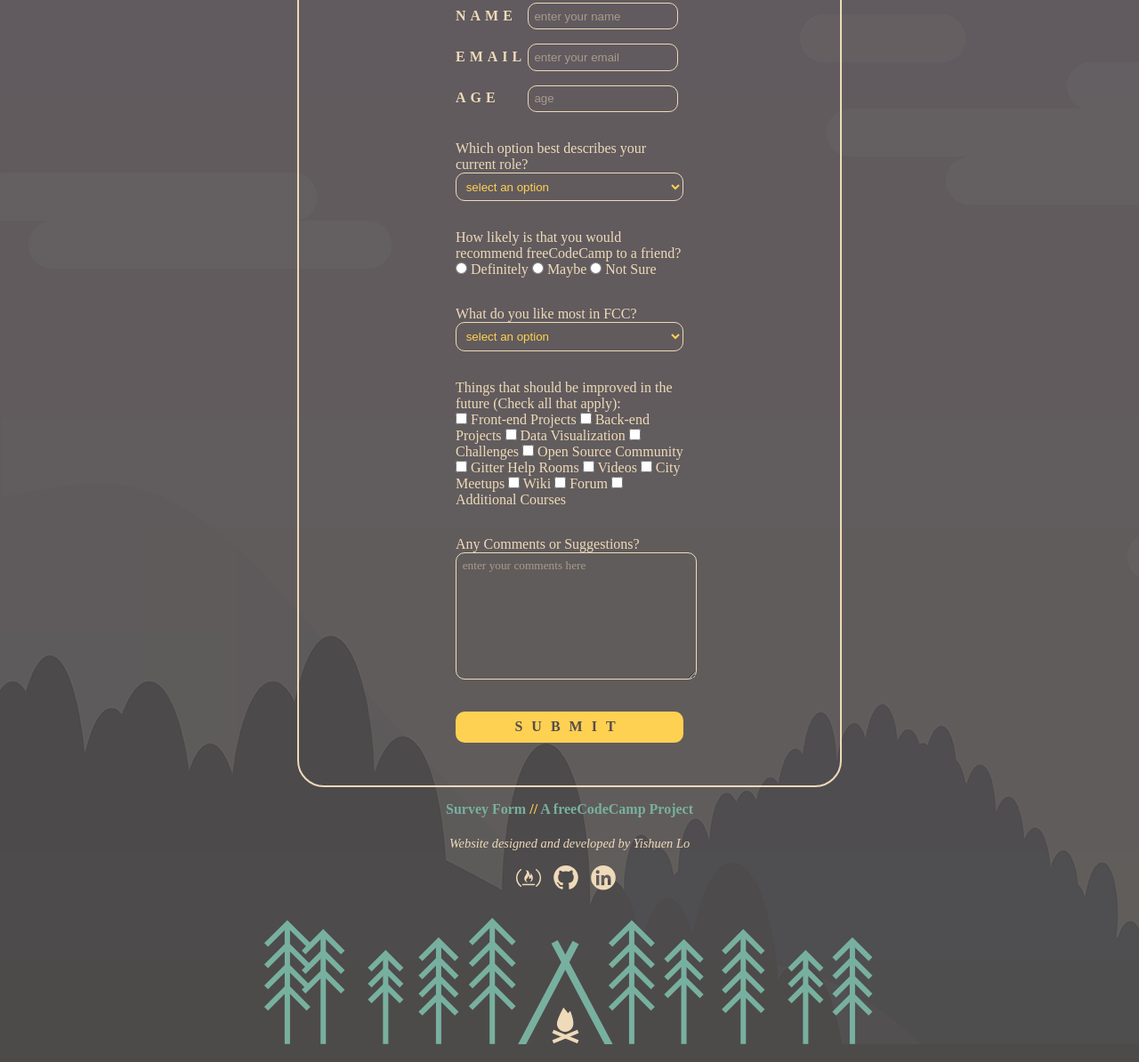
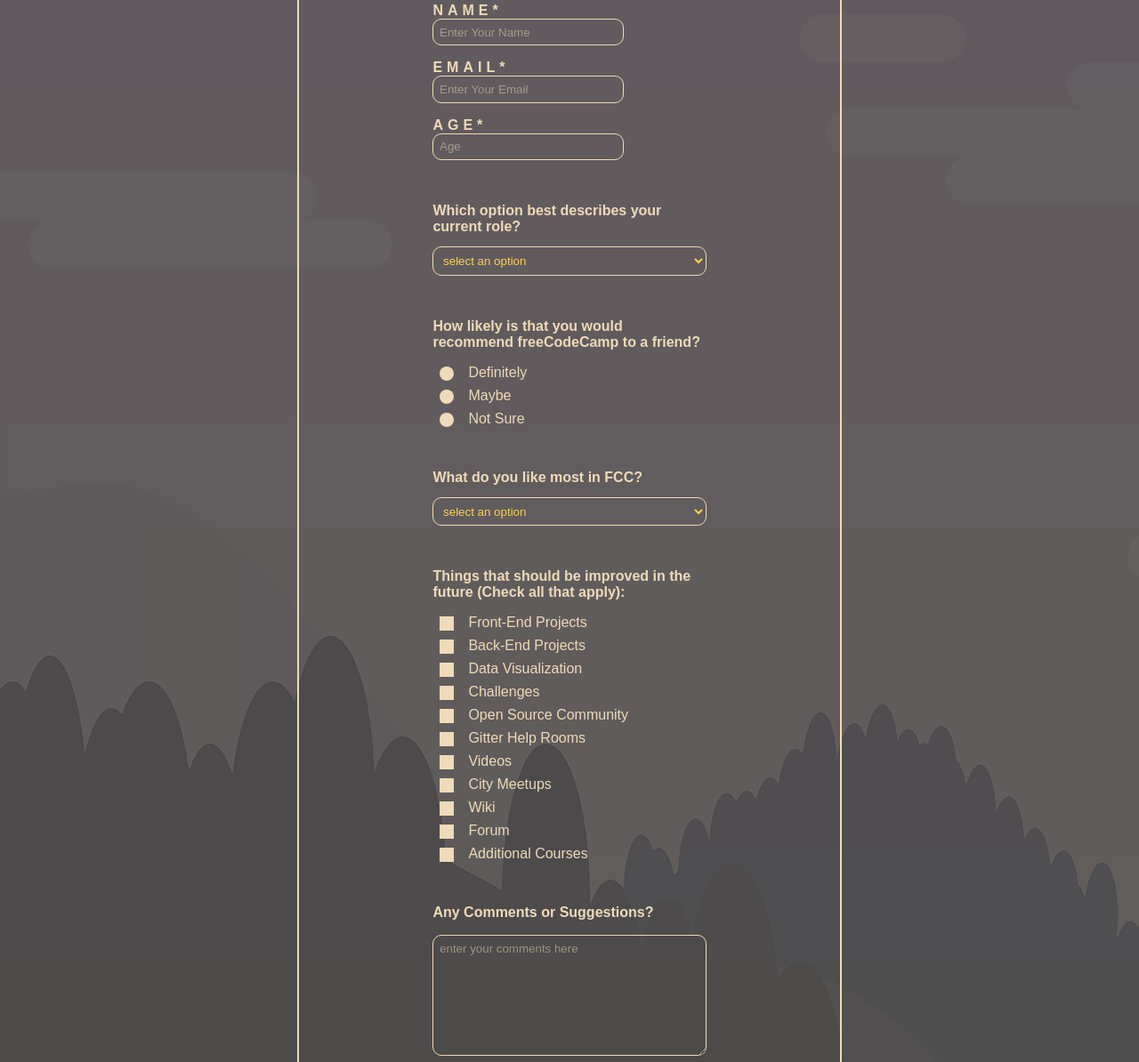
Before and after one commit to yishuenlo/surveyform, a plain HTML site: page index.html in a window 1280 px wide. Shown: the part 245-1439 px from the top of the page at 89% size. Drawn offline with Linux system fonts and the light colour scheme.

Commit message:
style checkboxes and radio buttons

```diff
--- a/css/style.css
+++ b/css/style.css
@@ -1,6 +1,6 @@
 /* define document colors */
 :root{
-  --bg1: #574C4F;
+  --bg1: #4D4B4A;
   --bg2: #535145;
   --main: #efdab9;
   --select: #574c4f;
@@ -31,7 +31,7 @@ body {
   margin: 0;
   background-repeat: no-repeat;
   /* background-size: cover; */
-  font-family: nunito;
+  font-family: nunito, arial, sans-serif;
   font-weight: 100;
   color: var(--main);
 }
@@ -39,6 +39,10 @@ body {
 a{
   text-decoration: none;
   color: var(--accent2);
+}
+
+li{
+  list-style: none;
 }
 
 .question-group input, textarea, select{
@@ -74,13 +78,26 @@ input[type="text"],input[type="email"],input[type="number"], select{
   padding: 0.5em;
 }
 
+select option{
+  background-color: var(--bg1);
+}
+
+select{
+  display: block;
+  width: 96%;
+}
+
+.main-info input[type="text"]{
+  text-transform: capitalize;
+}
+
 option .placeholder{
   color: rgba(239,218,185,0.5);
 }
 
 input:focus{
   color: var(--accent1);
-  font-family: nunito;
+  font-family: nunito, arial, sans-serif;
 }
 
 h1{
@@ -117,11 +134,28 @@ h1{
 .question-group{
   width: 100%;
   margin: auto;
-  margin-bottom: 2em;
+  margin-top: 3em;
+}
+
+.question-group .question{
+  font-weight: 700;
+  margin-bottom: 1em;
+}
+
+.question-group select{
+  margin-top: 1em;
 }
 
 .main-info{
   margin-bottom: 1em;
+}
+
+#name-label, #email-label, #number-label{
+  font-family: nunito, arial, sans-serif;
+  font-weight: 700;
+  font-size: 1em;
+  letter-spacing: 5px;
+  text-transform: uppercase;
 }
 
 .left{
@@ -133,9 +167,97 @@ h1{
   width: 60%;
 }
 
+input[type="radio"] + label{
+  margin-right: 1em;
+}
+
+.checkboxes, .radio{
+  margin-left: 0.5em;
+}
+
+input[type="radio"] + .text{
+  margin-left: 0.5em;
+}
+
+/* customize the label (the container) */
+.container{
+  display: block;
+  position: relative;
+  padding-left: 2em;
+  margin-bottom: 0.5em;
+  cursor:pointer;
+  -webkit-user-select: none;
+  -moz-user-select: none;
+  -ms-user-select: none;
+  user-select: none;
+}
+
+/* hide the browser's default checkbox */
+.container input{
+  position: absolute;
+  opacity: 0;
+  cursor: pointer;
+}
+
+/* create custom checkbox */
+.checkmark {
+  position: absolute;
+  top: 2px;
+  left: 0;
+  height: 16px;
+  width: 16px;
+  background-color: var(--main);
+}
+
+.radio{
+  position: absolute;
+  top: 2px;
+  left: 0;
+  height: 16px;
+  width: 16px;
+  background-color: var(--main);
+  border-radius: 50%;
+}
+
+/* on mouse-over, add a grey background color */
+/* select any .checkmark after the action of hovering over .container */
+.container:hover input ~ .checkmark, .container:hover input ~ .radio {
+  background-color: #C4BCB0;
+}
+
+/* when the checkbox is checked, add a background */
+.container input:checked ~ .checkmark, .container input:checked ~ .radio{
+  background-color: var(--accent1);
+}
+
+/* create the checkmark/indicator (hidden when not checked) */
+.checkmark:after{
+  content: "";
+  position:absolute;
+  display: none;
+}
+
+/* show the checkmark when checked */
+.container input:checked ~ .checkmark:after {
+  display: block;
+}
+
+/* style the checkmark/indicator */
+.container .checkmark:after {
+  left: 4px;
+  top: 1px;
+  width: 5px;
+  height: 10px;
+  border: solid var(--bg1);
+  border-width: 0 3px 3px 0;
+  -webkit-transform: rotate(45deg);
+  -ms-transform: rotate(45deg);
+  transform: rotate(45deg);
+}
+
 textarea{
   width: 92%;
-  font-family: nunito;
+  font-family: nunito, arial, sans-serif;
   color: var(--accent1);
   border-radius: 10px;
   border: 1px solid var(--main);
@@ -144,13 +266,13 @@ textarea{
 
 textarea:focus{
   color: var(--accent1);
-  font-family: nunito;
+  font-family: nunito, arial, sans-serif;
 }
 
 #submit{
   width: 100%;
   height: 35px;
-  font-family: nunito;
+  font-family: nunito, arial, sans-serif;
   font-weight: 700;
   font-size: 1em;
   /* font-weight: 900; */
@@ -161,18 +283,13 @@ textarea:focus{
   background-color: var(--accent1);
   border-radius: 10px;
   border: none;
-}
-
-#name-label, #email-label, #number-label{
-  font-family: nunito;
-  font-weight: 700;
-  font-size: 1em;
-  letter-spacing: 5px;
-  text-transform: uppercase;
+  margin-top: 3em;
+  margin-bottom: 2em;
 }
 
 #submit:hover{
   background-color: #FBC02D;
+  transition: 400ms ease-out;
 }
 
 footer{
@@ -223,13 +340,46 @@ h3{
   fill: var(--accent1);
 }
 
+img{
+  display: block;
+  margin: auto;
+  bottom: 5em;
+}
+
+/* mobile view */
+@media(max-width: 375px){
+  main{
+    padding: 20px;
+    width: 76%;
+  }
+  article{
+    width: 100%;
+  }
+  #name-label, #email-label, #number-label{
+    letter-spacing: 2px;
+  }
+  .right{
+    display: block;
+  }
+}
+
+@media(min-width: 700px) and (max-width: 1199px){
+  article{
+    width: 60%;
+  }
+}
+
 @media(min-width: 1200px){
   main{
     width: 40%;
   }
 
   article{
-    width: 50%;
+    width: 60%;
+  }
+
+  .main-info input{
+    width: 65%;
   }
 
   select{
@@ -237,12 +387,6 @@ h3{
   }
 
   textarea{
-    width: 100%;
+    width: 95%;
   }
 }
-
-img{
-  display: block;
-  margin: auto;
-  bottom: 5em;
-}
--- a/index.html
+++ b/index.html
@@ -9,25 +9,26 @@
     <h1 id="title"><span class="subheader"><a href="https://learn.freecodecamp.org/">freeCodeCamp</a></span><span class="header">Survey Form</span></h1>
     <main>
       <article class="content">
-        <p id="description">Let us know how we can improve freeCodeCamp</p>
+        <p id="description">Let us know how we can improve freeCodeCamp!</p>
         <form id="survey-form" action="index.html" method="post">
           <div class="question-group">
             <div class="main-info">
-              <label id="name-label" class="left" for="name">Name </label>
-              <input id="name" type="text" name="name" placeholder="enter your name" required>
+              <label id="name-label" class="left" for="name">Name* </label>
+              <input id="name" type="text" name="name" placeholder="enter Your Name" required>
             </div>
             <div class="main-info">
-              <label id="email-label" class="left" for="email">Email </label>
-              <input id="email" type="email" name="email" placeholder="enter your email" required>
+              <label id="email-label" class="left" for="email">Email* </label>
+              <input id="email" type="email" name="email" placeholder="Enter Your Email" required>
             </div>
             <div class="main-info">
-              <label id="number-label" class="left" for="number">Age </label>
-              <input id="number" type="number" name="age" value="age" placeholder="age" required min="10" max="100">
+              <label id="number-label" class="left" for="number">Age* </label>
+              <input id="number" type="number" name="age" value="age" placeholder="Age" required min="10" max="100">
             </div>
           </div>
 
+          <!-- question current role -->
           <div class="question-group">
-            <label for="dropdown">Which option best describes your current role?</label>
+            <label for="dropdown" class="question">Which option best describes your current role?</label>
             <select id="dropdown" placeholder="select an option">
               <option value="select" class="placeholder" disabled value selected>select an option</option>
               <option value="student">Student</option>
@@ -37,20 +38,37 @@
               <option value="other">Other</option>
             </select>
           </div>
+
+          <!-- question recommendation- radio -->
           <div class="question-group">
-            <p>How likely is that you would recommend freeCodeCamp to a friend?</p>
-            <input id="definitely" type="radio" name="recommendation" value="Definitely">
-            <label for="definitely">Definitely</label>
+            <p class="question">How likely is that you would recommend freeCodeCamp to a friend?</p>
+            <ul>
+              <li>
+                <label class="container">
+                  <input type="radio" name="radio-btns" value="1">
+                  <span class="text">Definitely</span>
+                  <span class="radio"></span>
+                </label>
+              </li>
+              <li>
+                <label class="container">
+                  <input type="radio" name="radio-btns" value="2">
+                  <span class="text">Maybe</span>
+                  <span class="radio"></span>
+                </label>
+              </li>
+              <li>
+                <label class="container">
+                  <input type="radio" name="radio-btns" value="2">
+                  <span class="text">Not Sure</span>
+                  <span class="radio"></span>
+                </label>
+              </li>
+            </ul>
 
-            <input id="maybe" type="radio" name="recommendation" value="maybe">
-            <label for="maybe">Maybe</label>
-
-            <input id="notsure" type="radio" name="recommendation" value="notsure">
-            <label for="notsure">Not Sure</label>
-
-          </div>
+          <!-- question what do you like -->
           <div class="question-group">
-            <label for="dropdown-fav">What do you like most in FCC?</label>
+            <label for="dropdown-fav" class="question">What do you like most in FCC?</label>
             <select id="dropdown-fav">
               <option value="select" class="placeholder" disabled value selected>select an option</option>
               <option value="challenges">Challenges</option>
@@ -59,45 +77,99 @@
               <option value="Open Source">Open Source</option>
             </select>
           </div>
-          <div class="question-group checkboxes">
-            <p>Things that should be improved in the future (Check all that apply):</p>
-            <input id="front-end" type="checkbox" name="front-end" value="checkbox">
-            <label for="front-end">Front-end Projects</label>
 
-            <input id="back-end" type="checkbox" name="back-end" value="checkbox">
-            <label for="back-end">Back-end Projects</label>
+          <!-- questions improvement -->
+          <div class="question-group">
+            <p class="question">Things that should be improved in the future (Check all that apply):</p>
+            <ul class="checkboxes">
+              <li>
+                <label class="container">
+                  <input type="checkbox" name="prefer" value="1">
+                  <span class="text">Front-End Projects</span>
+                  <span class="checkmark"></span>
+                </label>
+              </li>
+              <li>
+                <label class="container">
+                  <input type="checkbox" name="prefer" value="2">
+                  <span class="text">Back-End Projects</span>
+                  <span class="checkmark"></span>
+                </label>
+              </li>
+              <li>
+                <label class="container">
+                  <input type="checkbox" name="prefer" value="3">
+                  <span class="text">Data Visualization</span>
+                  <span class="checkmark"></span>
+                </label>
+              </li>
+              <li>
+                <label class="container">
+                  <input type="checkbox" name="prefer" value="4">
+                  <span class="text">Challenges</span>
+                  <span class="checkmark"></span>
+                </label>
+              </li>
+              <li>
+                <label class="container">
+                  <input type="checkbox" name="prefer" value="5">
+                  <span class="text">Open Source Community</span>
+                  <span class="checkmark"></span>
+                </label>
+              </li>
+              <li>
+                <label class="container">
+                  <input type="checkbox" name="prefer" value="6">
+                  <span class="text">Gitter Help Rooms</span>
+                  <span class="checkmark"></span>
+                </label>
+              </li>
+              <li>
+                <label class="container">
+                  <input type="checkbox" name="prefer" value="7">
+                  <span class="text">Videos</span>
+                  <span class="checkmark"></span>
+                </label>
+              </li>
+              <li>
+                <label class="container">
+                  <input type="checkbox" name="prefer" value="8">
+                  <span class="text">City Meetups</span>
+                  <span class="checkmark"></span>
+                </label>
+              </li>
+              <li>
+                <label class="container">
+                  <input type="checkbox" name="prefer" value="9">
+                  <span class="text">Wiki</span>
+                  <span class="checkmark"></span>
+                </label>
+              </li>
+              <li>
+                <label class="container">
+                  <input type="checkbox" name="prefer" value="10">
+                  <span class="text">Forum</span>
+                  <span class="checkmark"></span>
+                </label>
+              </li>
+              <li>
+                <label class="container">
+                  <input type="checkbox" name="prefer" value="11">
+                  <span class="text">Additional Courses</span>
+                  <span class="checkmark"></span>
+                </label>
+              </li>
+            </ul>
 
-            <input id="data-viz" type="checkbox" name="data-viz" value="checkbox">
-            <label for="data-viz">Data Visualization</label>
 
-            <input id="challenges" type="checkbox" name="challenges" value="checkbox">
-            <label for="challenges">Challenges</label>
 
-            <input id="opensource" type="checkbox" name="opensource" value="checkbox">
-            <label for="opensource">Open Source Community</label>
 
-            <input id="gitter" type="checkbox" name="gitter" value="checkbox">
-            <label for="gitter">Gitter Help Rooms</label>
-
-            <input id="videos" type="checkbox" name="videos" value="checkbox">
-            <label for="videos">Videos</label>
-
-            <input id="meetups" type="checkbox" name="meetups" value="checkbox">
-            <label for="meetups">City Meetups</label>
-
-            <input id="wiki" type="checkbox" name="wiki" value="checkbox">
-            <label for="wiki">Wiki</label>
-
-            <input id="forum" type="checkbox" name="forum" value="checkbox">
-            <label for="forum">Forum</label>
-
-            <input id="addcourses" type="checkbox" name="addcourses" value="checkbox">
-            <label for="addcourses">Additional Courses</label>
 
           </div>
 
+          <!-- question suggestions -->
           <div class="question-group">
-            <p>Any Comments or Suggestions?</p>
+            <p class="question">Any Comments or Suggestions?</p>
             <textarea name="comment" rows="8" cols="60" placeholder="enter your comments here"></textarea>
           </div>
 
```
